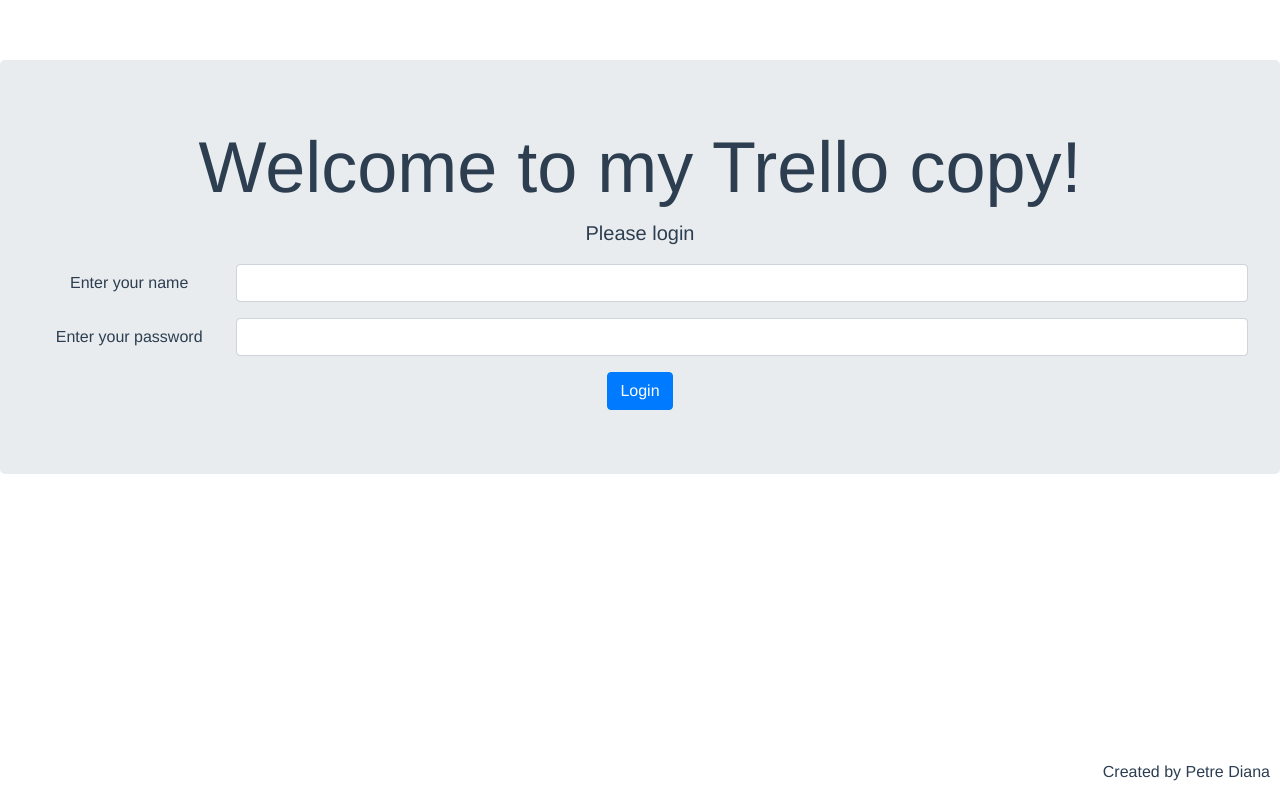
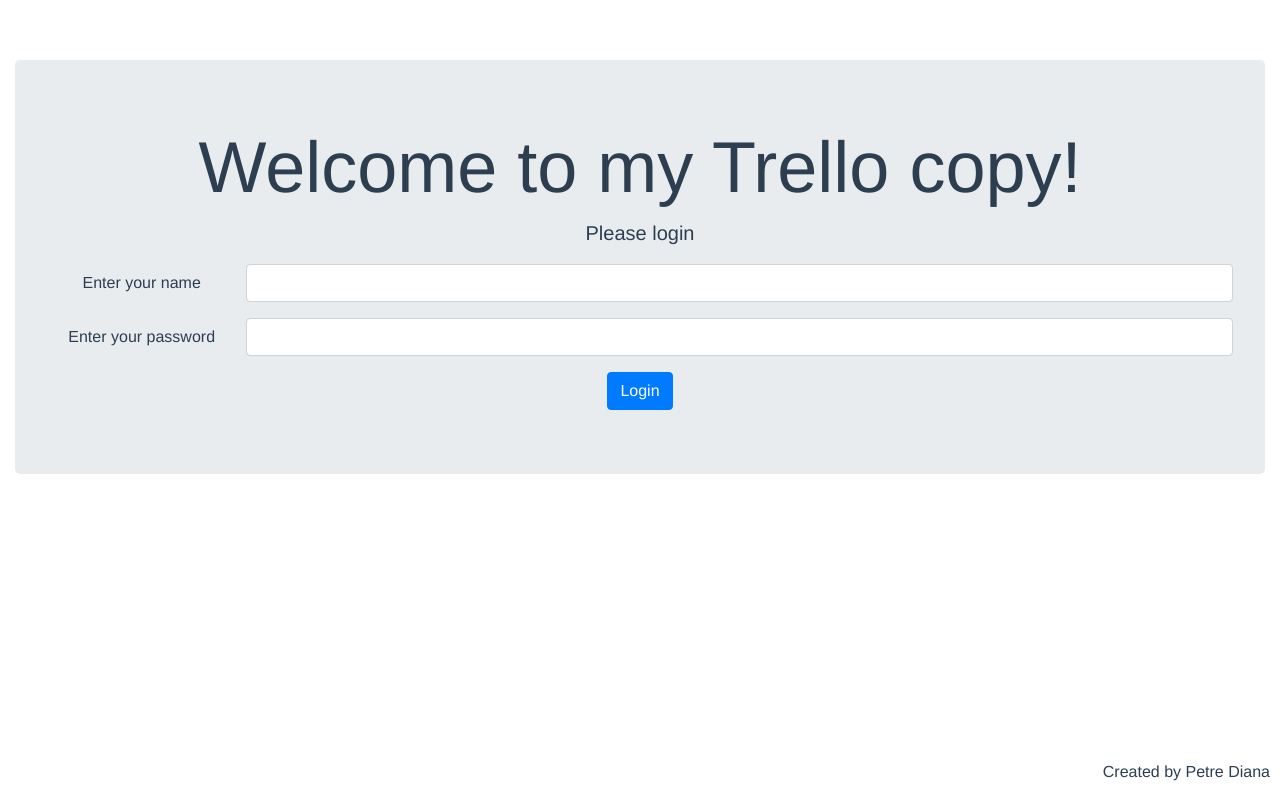
Before and after one commit to petrediana/Trello-Copy, a Vue app in the folder frontend-vue-interface/trillo-copy/: page / in a window 1280 px wide. Built offline with nearby package versions, Linux system fonts and the light colour scheme; no server answers.

Commit message:
added padding for the root element

```diff
--- a/frontend-vue-interface/trillo-copy/src/App.vue
+++ b/frontend-vue-interface/trillo-copy/src/App.vue
@@ -1,7 +1,8 @@
 <template>
   <div class="app">
-    <Login/>
-
+    <div class="app-container">
+      <Login/>
+    </div>
     <p class="bottom-right"> Created by Petre Diana</p>
   </div>
 </template>
@@ -33,4 +34,9 @@
   right: 0;
   margin-right: 10px;
 }
+
+.app-container {
+  margin-left: 15px;
+  margin-right: 15px;
+}
 </style>
```
